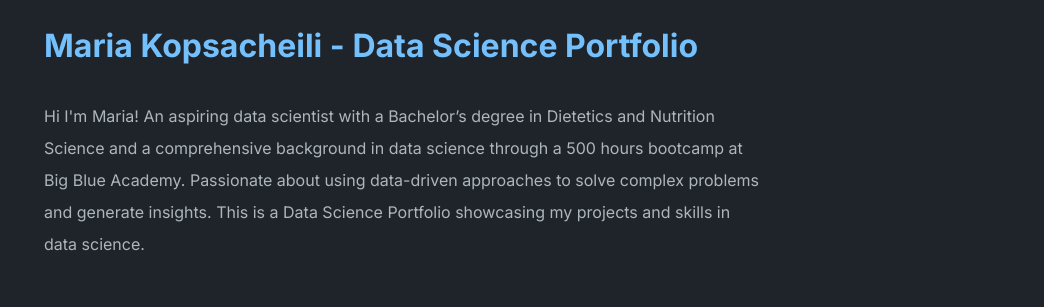
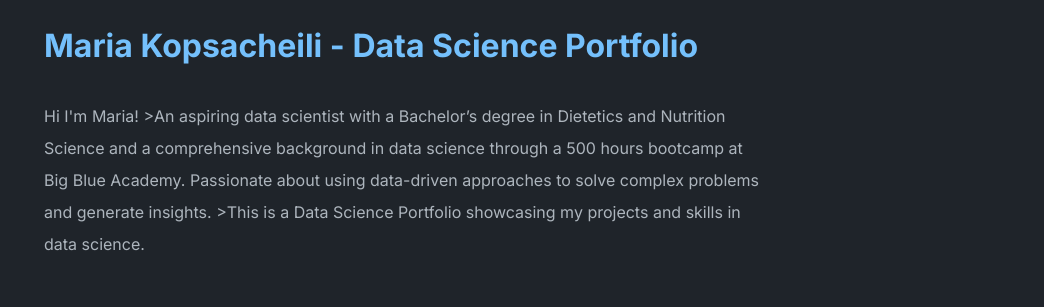
Before and after one commit to mariakopsacheili/mariakopsacheili.github.io, a Jekyll site: the page built from index.md, in a window 1280 px wide. Shown: the part 133-440 px from the top of the page, without its empty margins (236-1280 px from the left). Built offline with Jekyll 4.4.1, drawn with Linux system fonts in a browser that asks for light colours.

```diff
--- a/_config.yml
+++ b/_config.yml
@@ -4,11 +4,11 @@ url: https://mariakopsacheili.github.io # root address of the site
 description: > # description of the site (multiple lines allowed)
   Hi I'm Maria!
 
-  An aspiring data scientist with a Bachelor’s degree in Dietetics and Nutrition Science
+  >An aspiring data scientist with a Bachelor’s degree in Dietetics and Nutrition Science
   and a comprehensive background in data science through a 500 hours bootcamp at Big Blue Academy.
   Passionate about using data-driven approaches to solve complex problems and generate insights.
 
-  This is a Data Science Portfolio showcasing my projects and skills in data science.
+  >This is a Data Science Portfolio showcasing my projects and skills in data science.
 email: mariakopsaxeili6@gmail.com
 
 permalink: /:slug
```
